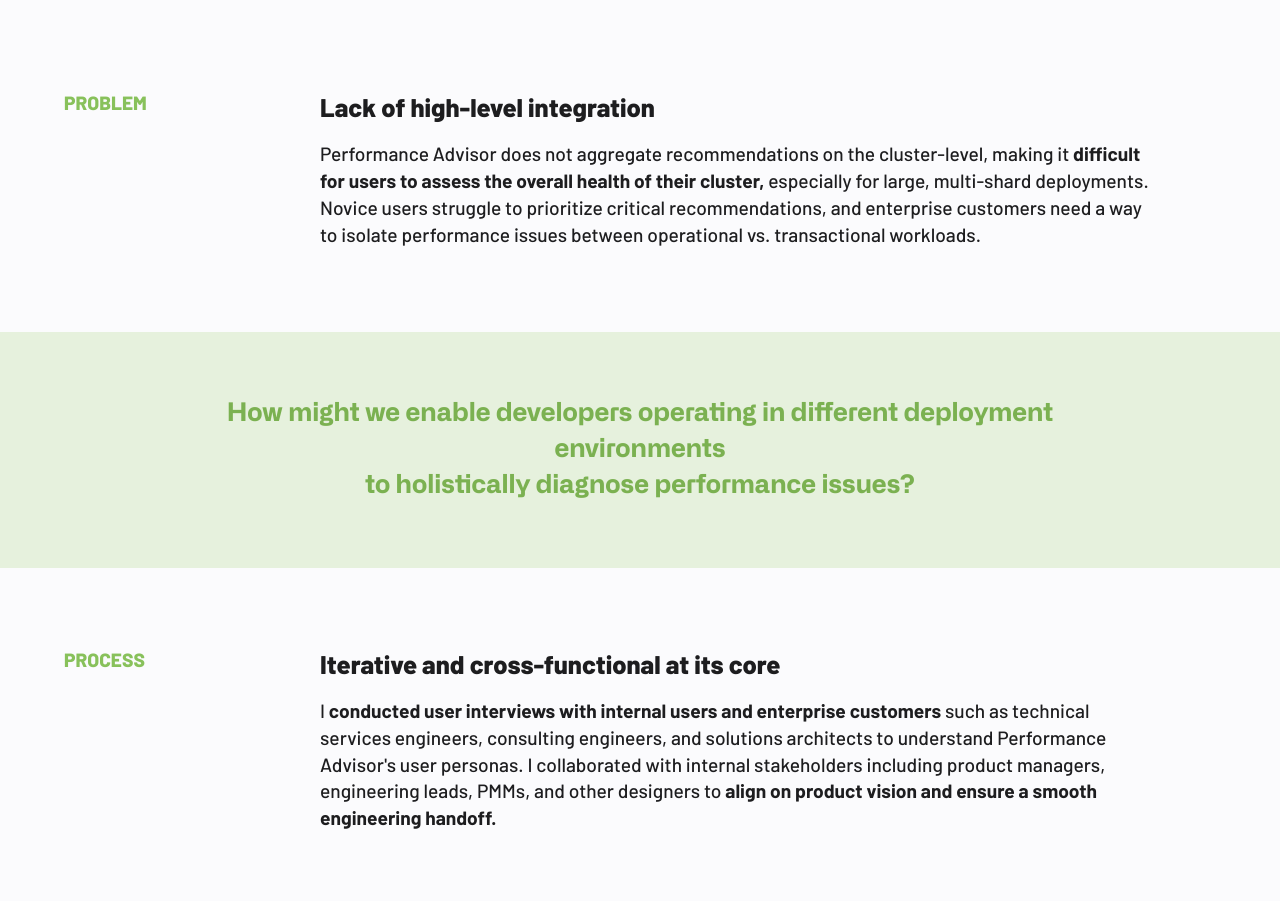
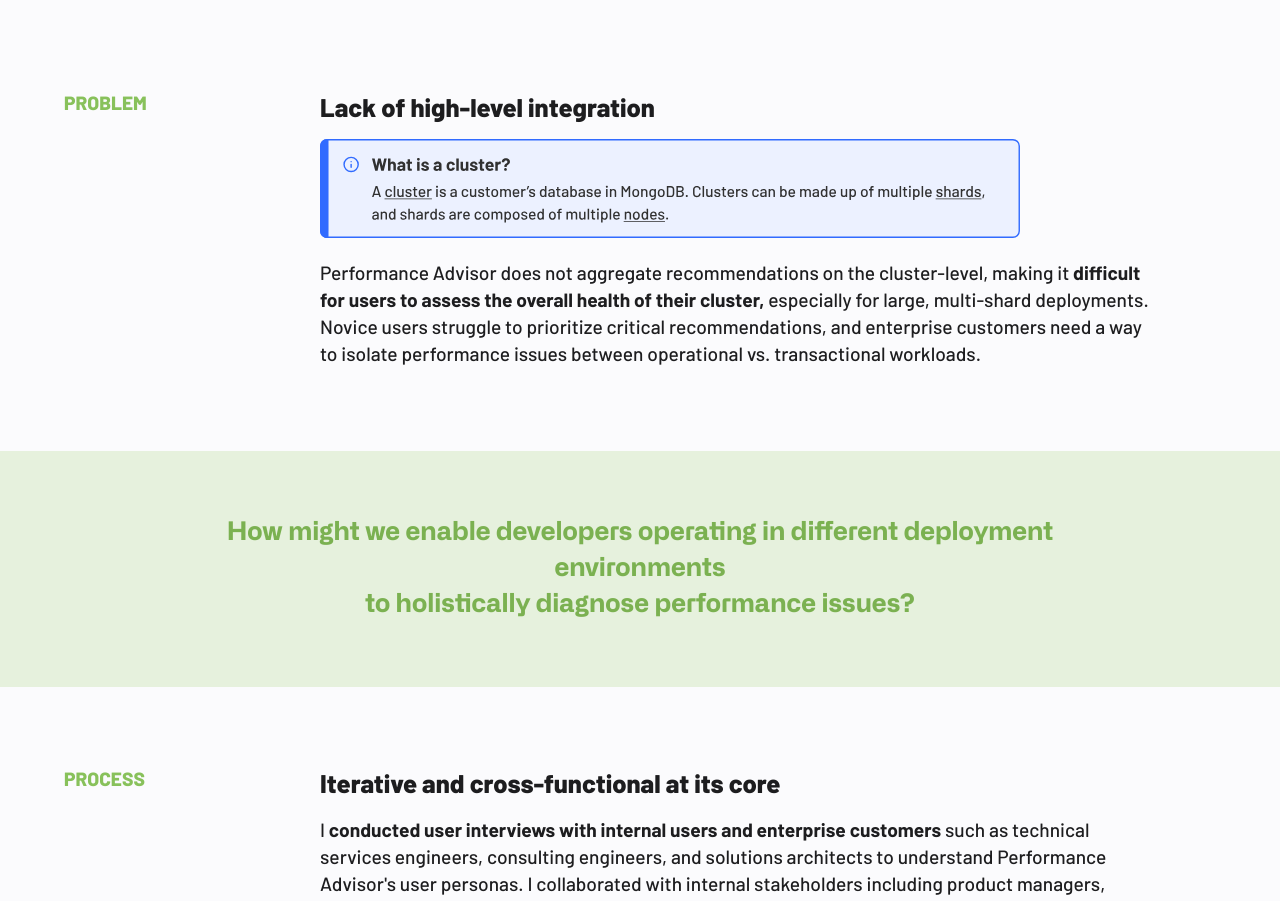
Before and after one commit to JustinChong123/personal-website, a React (Create React App) app: page /mongodb-case-study in a window 1280 px wide. Shown: the part 1560-2461 px from the top of the page. Built offline with nearby package versions, Linux system fonts and the light colour scheme.

Commit message:
added cluster info banner to mongodb case study

```diff
--- a/src/components/Projects/Case Studies/PerformanceAdvisor.js
+++ b/src/components/Projects/Case Studies/PerformanceAdvisor.js
@@ -6,6 +6,7 @@
 
 import paCoverBottom from './Performance Advisor Images/pa-cover-bottom.svg'
 import paStats from './Performance Advisor Images/pa-stats.svg'
+import paClusterInfoBanner from './Performance Advisor Images/pa-cluster-info-banner.svg'
 import paProcess from './Performance Advisor Images/pa-process.png'
 import paTakeaways from './Performance Advisor Images/pa-takeaways.png'
 
@@ -48,6 +49,7 @@
                     </div>
                     <div className="caseMain">
                         <h1 className="caseSectionHeader">Lack of high-level integration</h1>
+                        <img id="paClusterInfoBanner" src={paClusterInfoBanner} width="700" alt=''/>
                         <p className="caseText">Performance Advisor does not aggregate recommendations on the cluster-level, making it <span className="fitkitchBoldText">difficult for users to assess the overall health of their cluster,</span> especially for large, multi-shard deployments. Novice users struggle to prioritize critical recommendations, and enterprise customers need a way to isolate performance issues between operational vs. transactional workloads. </p>
                     </div>
                 </div>
```
Also changed, not shown: src/components/Projects/Case Studies/Performance Advisor Images/pa-cluster-info-banner.svg (added).
